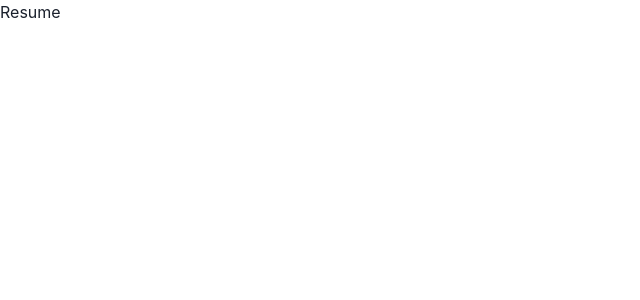
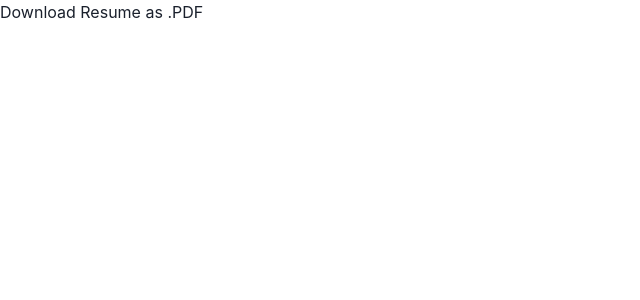
Before and after one commit to DigitalEpidemic/jeffpolasz-portfolio, a React (Vite) app: page /resume in a window 1280 px wide. Shown: the top 300 px of the page, without its empty margins (0-640 px from the left). Built offline with nearby package versions, Linux system fonts and the light colour scheme.

Commit message:
Add basic resume page test

```diff
--- a/src/pages/Resume.tsx
+++ b/src/pages/Resume.tsx
@@ -1,3 +1,3 @@
 export const Resume = () => {
-  return <div>Resume</div>;
+  return <div>Download Resume as .PDF</div>;
 };
```
Also changed, not shown: 1 other file (tests, documents, lock files or other folders).
